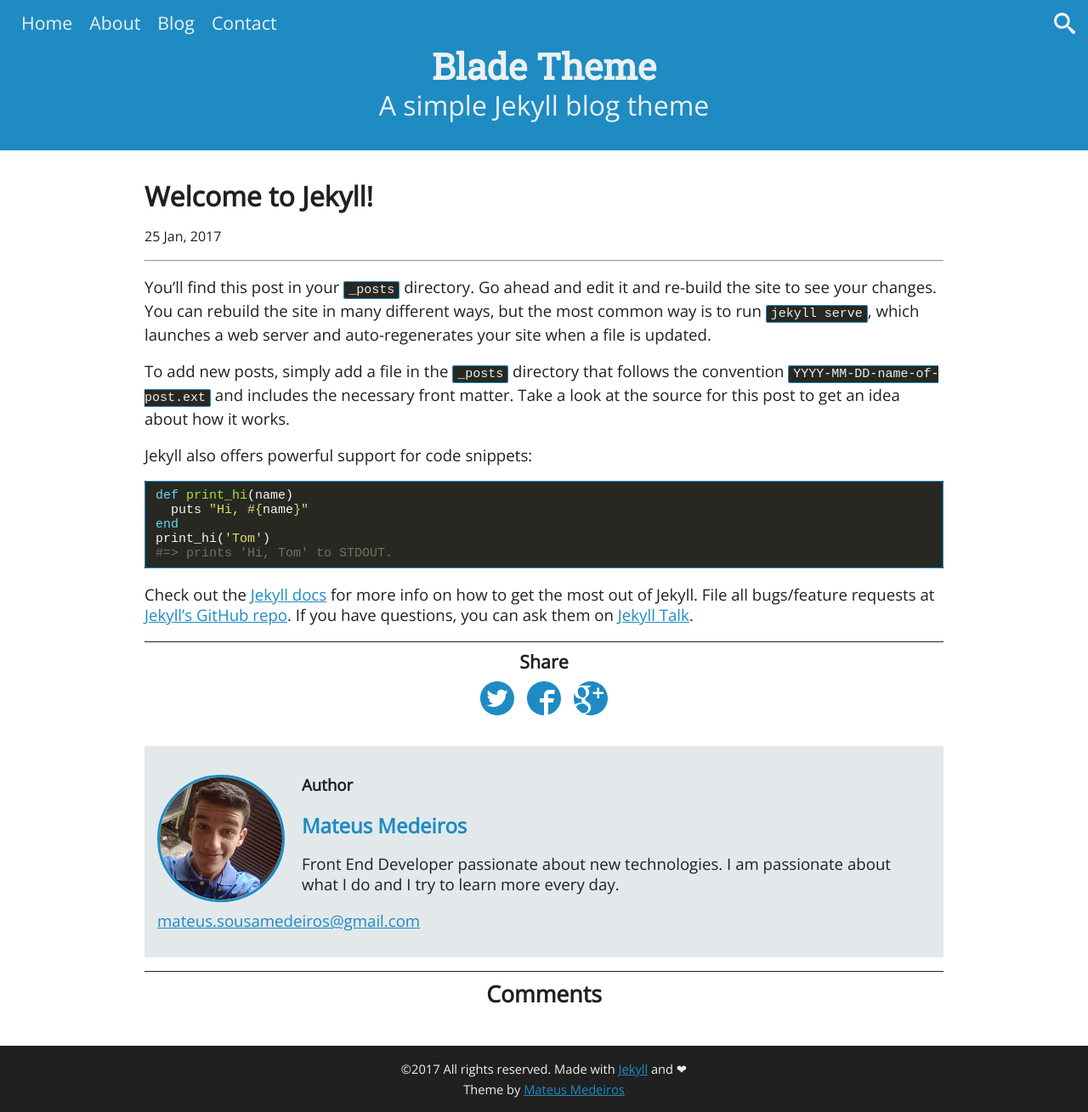
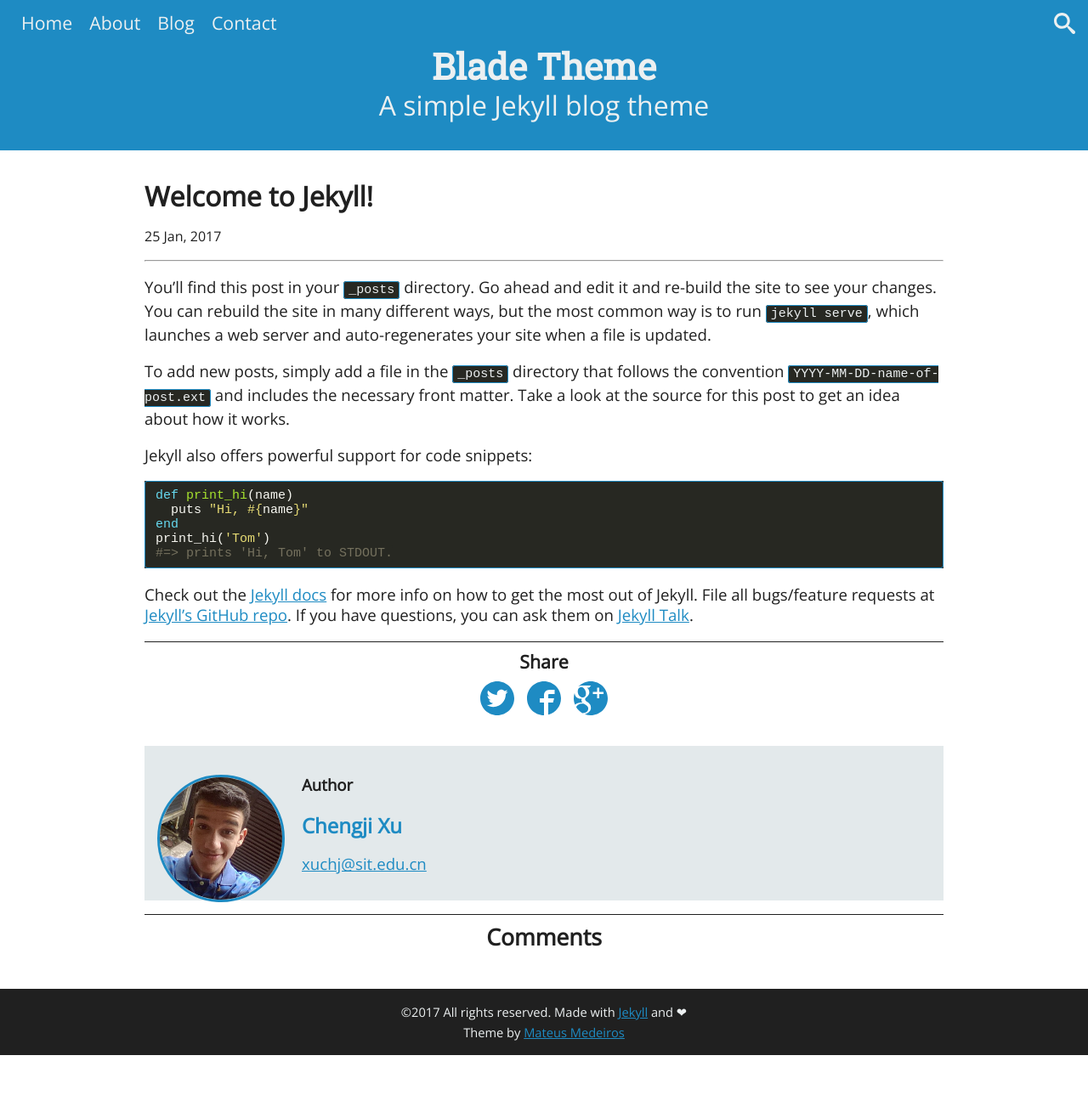
Before and after one commit to libzzluo/libzzluo.github.io, a Jekyll site: the page built from _posts/2017-01-25-welcome-to-jekyll.markdown, in a window 1280 px wide. Shown: the whole page at 85% size. Built offline with Jekyll 4.4.1, drawn with Linux system fonts in a browser that asks for light colours; comment, search, counter and statistics services are not loaded; after the commit the page ends 1242 px from its top, so only the background shows below that.

Commit message:
Update _config.yml

```diff
--- a/_config.yml
+++ b/_config.yml
@@ -1,22 +1,22 @@
 # Site settings
-title: Blade Theme
-description: A simple Jekyll blog theme developed by Mateus Medeiros
-url: "http://mateussmedeiros.github.io/blade-theme/" # the base hostname & protocol for your site, e.g. http://example.com
+title: Chengji Xu' Homepage
+description:
+url: "xuchengji.com" # the base hostname & protocol for your site, e.g. http://example.com
 
 # Author settings
 author:
-  name     : Mateus Medeiros
-  bio      : Front End Developer passionate about new technologies. I am passionate about what I do and I try to learn more every day.
-  email    : mateus.sousamedeiros@gmail.com
-  twitter  : https://twitter.com/mateussousam
+  name     : Chengji Xu
+  bio      :
+  email    : xuchj@sit.edu.cn
+  twitter  :
 
 #SEO settings
-logo: /assets/img/img-blog.png/ # Site logo URL
-twitter_username: mateussousam # Twitter username
+logo:  # Site logo URL
+twitter_username:  # Twitter username
 facebook:
-    app_id: 1445035275808959 # App ID
-    publisher: https://www.facebook.com/mateus.sousamedeiros # URL of the Facebook page
-    admins: 100000229048939 # Facebook user ID that manages the page
+    app_id:  # App ID
+    publisher:  # URL of the Facebook page
+    admins:  # Facebook user ID that manages the page
 
 # Build settings
 permalink: /:title/
```
